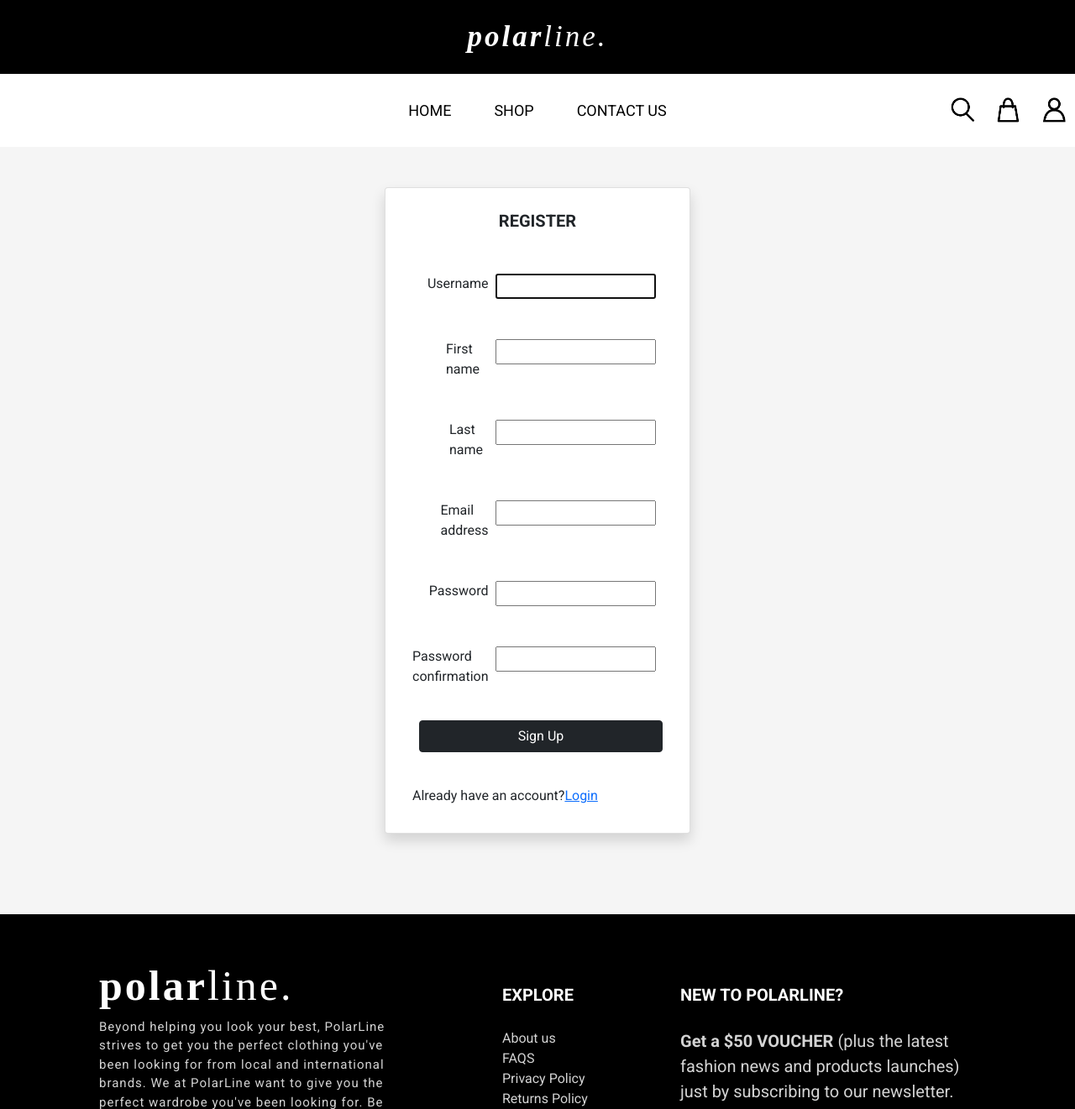
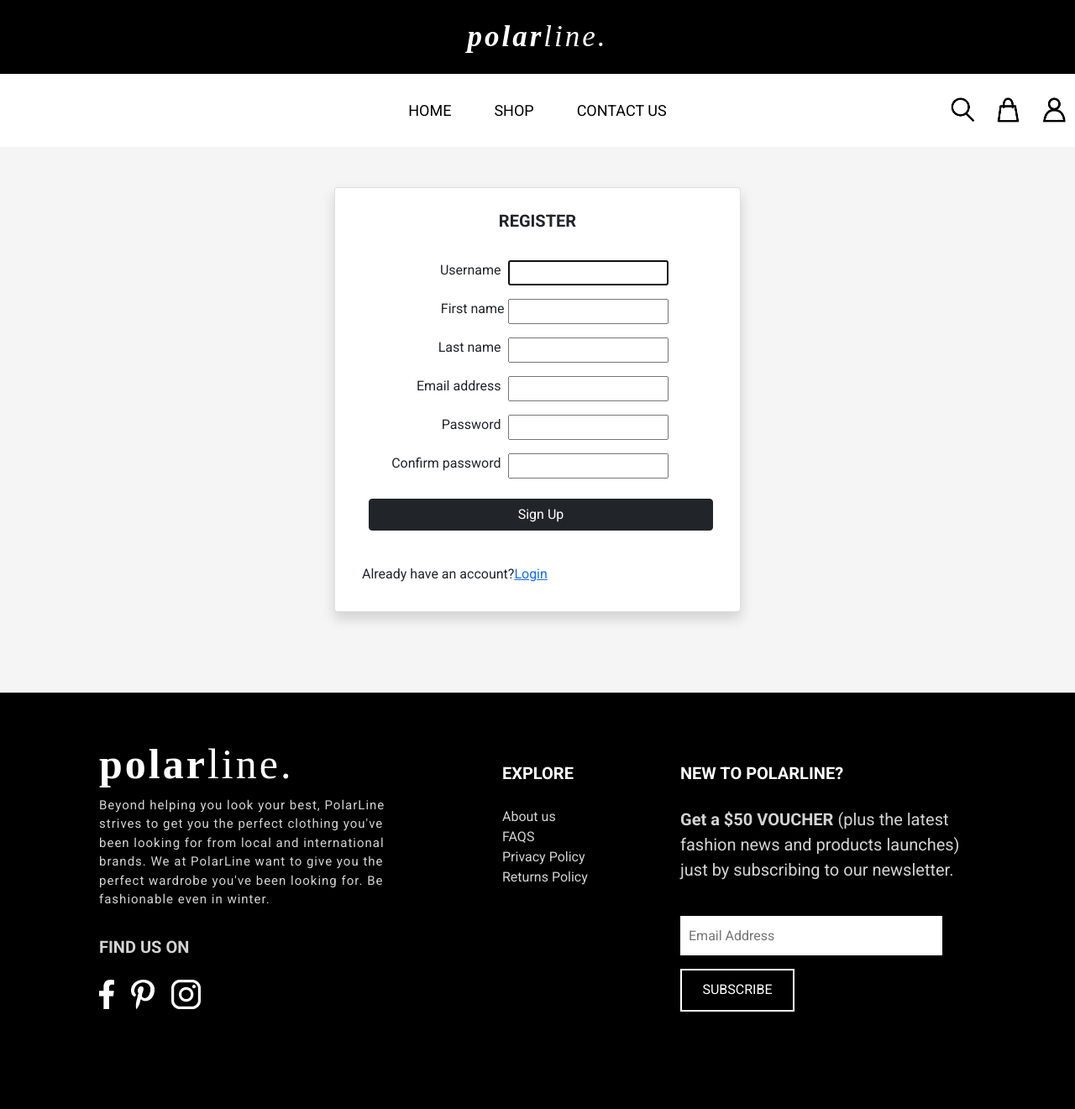
Before and after one commit to mjoycerillon/PolarLine, a Django app: page /signup/ in a window 1280 px wide. Shown: the top 1321 px of the page at 84% size. After the commit the page ends 1205 px from the top, so only its background shows below. Run offline with Django 3.2, Linux system fonts and the light colour scheme; some libraries are stand-ins or nearby versions; some web fonts are replaced.

Commit message:
Adjusting the width for sign up page

```diff
--- a/home/templates/signup.html
+++ b/home/templates/signup.html
@@ -2,67 +2,67 @@
 {% block content %}
 {% load static %}
 <div class="container py-5">
-    <div class="card shadow p-3 mb-5 bg-white rounded m-auto" style="max-width: 330px;">
+    <div class="card shadow p-3 mb-5 bg-white rounded m-auto" style="max-width: 450px;">
         <div class="py-2 d-flex justify-content-center fw-bold" style="font-size: 20px;">REGISTER</div>
         <div class="card-body">
             <form method="POST" class="m-auto">
                 {% csrf_token %}
-                <div class="form-group p-4">
-                    <div class="row ps-4">
-                        <div class="p-0 col-3">
+                <div class="form-group p-2">
+                    <div class="row">
+                        <div class="p-0 col-5">
                             <div class="px-2 d-flex justify-content-end">{{ form.username.label }}</div>
                         </div>
-                        <div class="p-0 col-9">
+                        <div class="p-0 col-7">
                             <div class="d-flex">{{ form.username }}</div>
                         </div>
                     </div>
                 </div>
-                <div class="form-group p-4">
-                    <div class="row ps-4">
-                        <div class="p-0 col-3">
+                <div class="form-group p-2">
+                    <div class="row">
+                        <div class="p-0 col-5">
                             <div class="px-1 d-flex justify-content-end">{{ form.first_name.label }}</div>
                         </div>
-                        <div class="p-0 col-9">
+                        <div class="p-0 col-7">
                             <div class="d-flex">{{ form.first_name }}</div>
                         </div>
                     </div>
                 </div>
-                <div class="form-group p-4">
-                    <div class="row ps-4">
-                        <div class="p-0 col-3">
+                <div class="form-group p-2">
+                    <div class="row">
+                        <div class="p-0 col-5">
                             <div class="px-2 d-flex justify-content-end">{{ form.last_name.label }}</div>
                         </div>
-                        <div class="p-0 col-9">
+                        <div class="p-0 col-7">
                             <div class="d-flex">{{ form.last_name }}</div>
                         </div>
                     </div>
                 </div>
-                <div class="form-group p-4">
-                    <div class="row ps-4">
-                        <div class="p-0 col-3">
+                <div class="form-group p-2">
+                    <div class="row">
+                        <div class="p-0 col-5">
                             <div class="px-2 d-flex justify-content-end">{{ form.email.label }}</div>
                         </div>
-                        <div class="p-0 col-9">
+                        <div class="p-0 col-7">
                             <div class="d-flex">{{ form.email }}</div>
                         </div>
                     </div>
                 </div>
-                <div class="form-group p-4">
-                    <div class="row ps-4">
-                        <div class="p-0 col-3">
+                <div class="form-group p-2">
+                    <div class="row">
+                        <div class="p-0 col-5">
                             <div class="px-2 d-flex justify-content-end">{{ form.password1.label }}</div>
                         </div>
-                        <div class="p-0 col-9">
+                        <div class="p-0 col-7">
                             <div class="d-flex">{{ form.password1 }}</div>
                         </div>
                     </div>
                 </div>
-                <div class="form-group p-4">
-                    <div class="row ps-4">
-                        <div class="p-0 col-3">
-                            <div class="px-2 d-flex justify-content-end">{{ form.password2.label }}</div>
+                <div class="form-group p-2">
+                    <div class="row">
+                        <div class="p-0 col-5">
+                            <div class="px-2 d-flex justify-content-end">Confirm password</div>
                         </div>
-                        <div class="p-0 col-9">
+                        <div class="p-0 col-7">
                             <div class="d-flex">{{ form.password2 }}</div>
                         </div>
                     </div>
```
